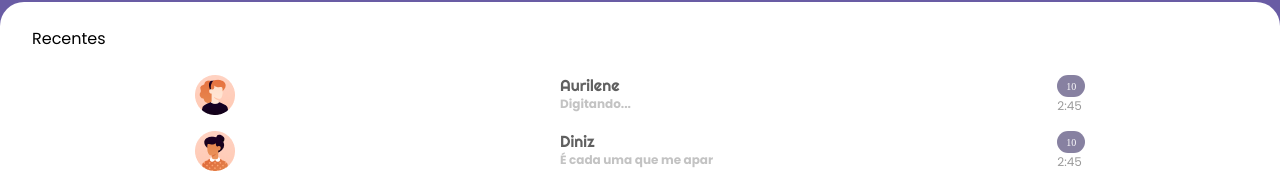
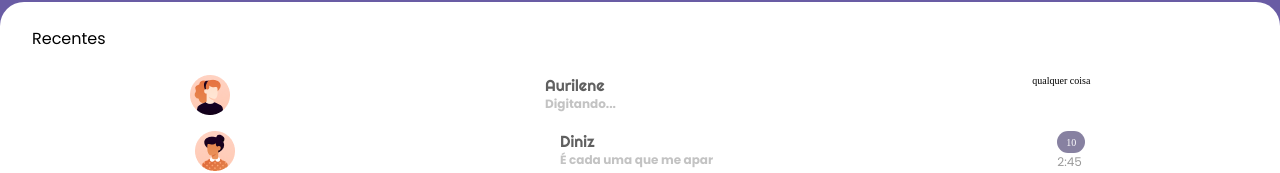
Before and after one commit to VyctorCosta/bench_love, a plain HTML site: page index.html in a window 1280 px wide. Shown: the part 133-306 px from the top of the page. Drawn offline with Linux system fonts and the light colour scheme.

Commit message:
conflito

```diff
--- a/index.html
+++ b/index.html
@@ -35,10 +35,7 @@
             <p>Digitando...</p>
           </div>
 
-          <div class="num-mensagens">
-            <span>10</span>
-            <p>2:45</p>
-          </div>
+          <div>qualquer coisa</div>
         </div>
 
         <div class="mensagem">
```
